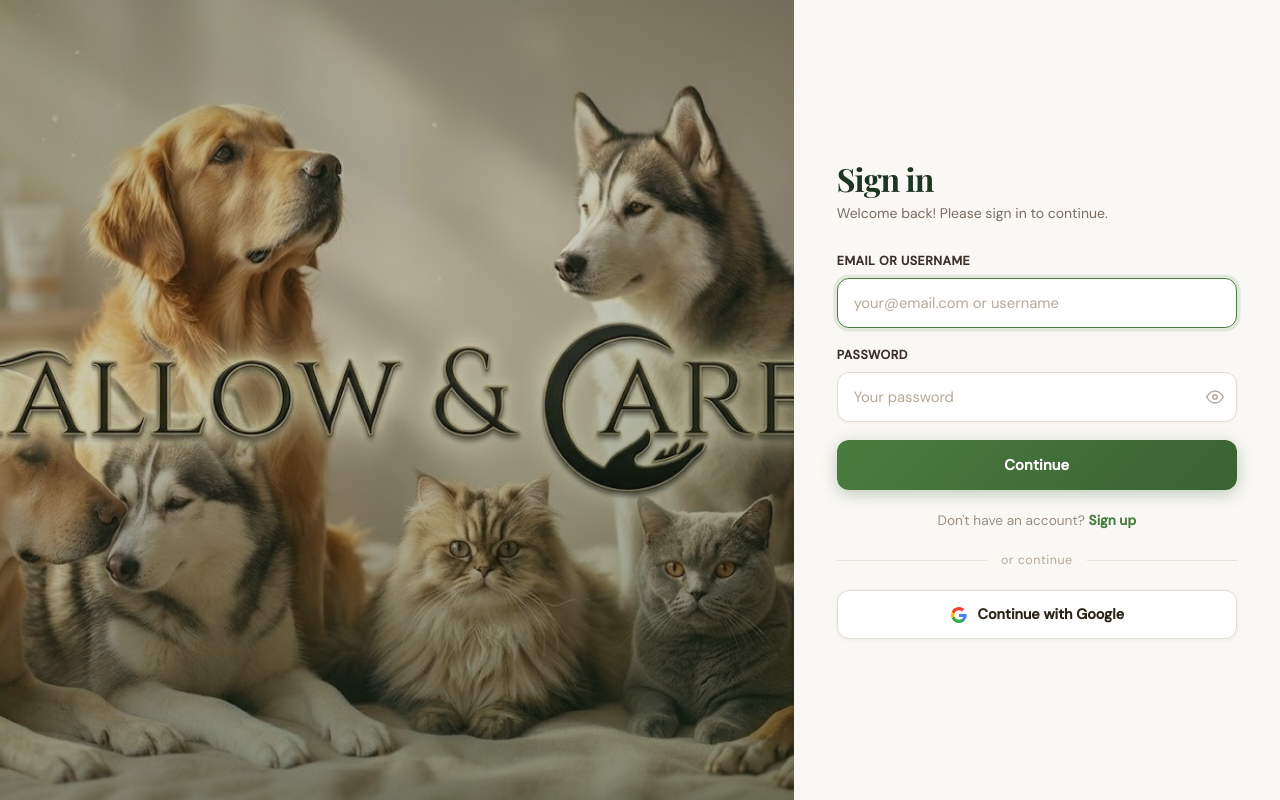
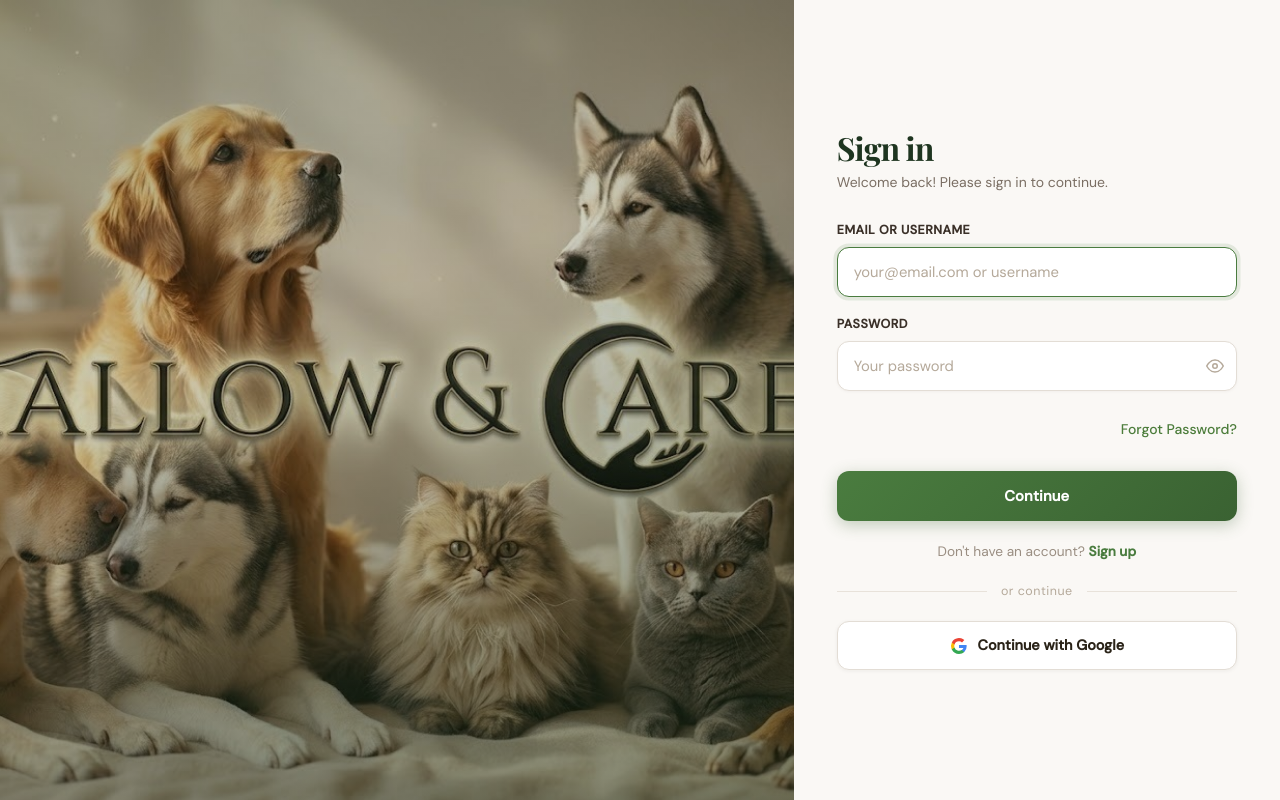
Before and after one commit to AgaChintu/Tallow-Care, a React (Vite) app in the folder Frontend/: page /login in a window 1280 px wide. Built offline with nearby package versions, Linux system fonts and the light colour scheme; no server answers; a web font is replaced by a local one.

Commit message:
Add 'Forgot Password?' link to Login page

```diff
--- a/Frontend/src/pages/auth/Login.jsx
+++ b/Frontend/src/pages/auth/Login.jsx
@@ -236,6 +236,20 @@ export default function Login() {
                 />
               </div>
             )}
+            {/* Forgot Password */}
+          <div style={{ textAlign: 'right', marginTop: '8px', marginBottom: '12px' }}>
+            <Link
+          to="/forgot-password"
+            style={{
+      fontSize: '14px',
+      color: '#4b7c3a',
+      textDecoration: 'none',
+      fontWeight: '500'
+    }}
+  >
+    Forgot Password?
+  </Link>
+</div>
 
             {/* Error message */}
             {error && (
```
